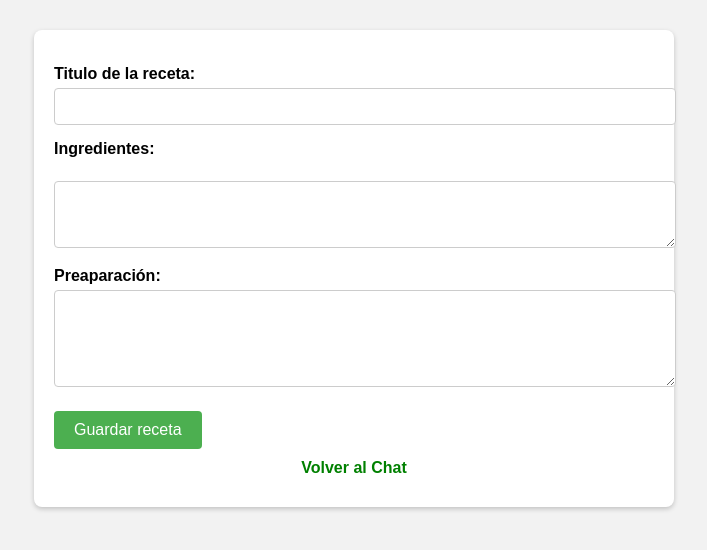
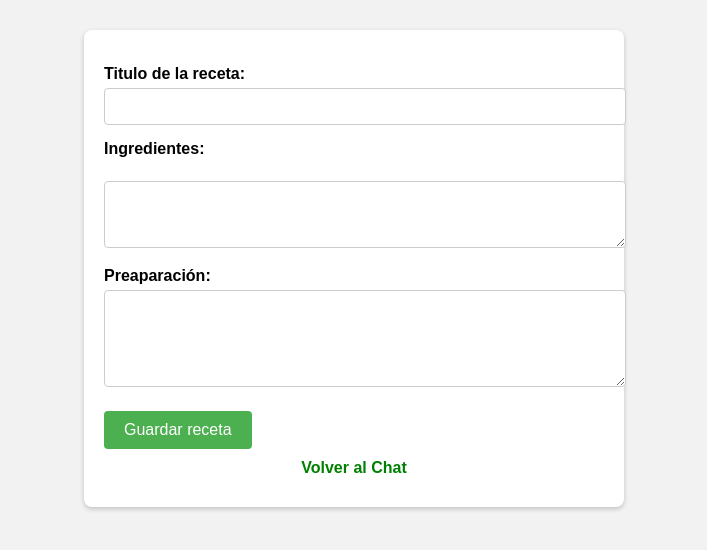
Before and after one commit to Alejandro-Mu/Chatbot-Culinario, a Flask app: page /formulario in a window 1280 px wide. Shown: the part 58-608 px from the top of the page, without its empty margins (286-993 px from the left). Run offline with Flask 3, Linux system fonts and the light colour scheme.

Commit message:
Tres errores de optimización arreglados

```diff
--- a/templates/formulario.html
+++ b/templates/formulario.html
@@ -22,8 +22,8 @@
 		}
 
 		.container {
-			width: 90%;
-			max-width: 600px;
+			width: 80%;
+			max-width: 500px;
 			background: white;
 			margin: 30px auto;
 			padding: 20px;
```
